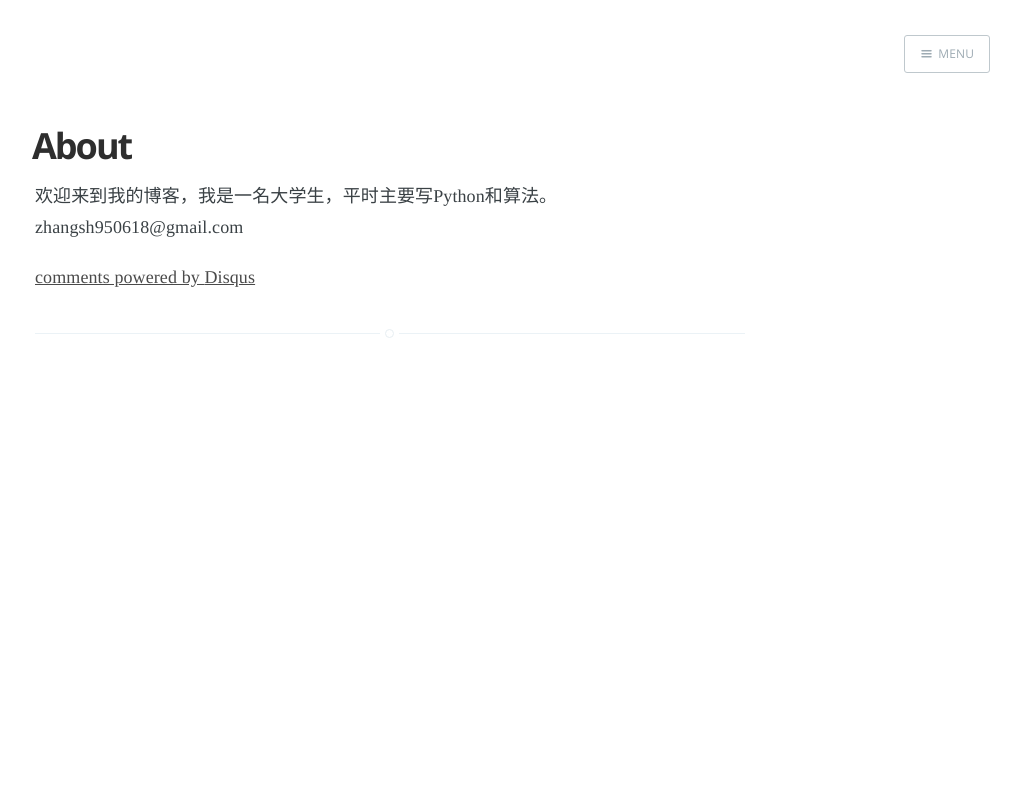
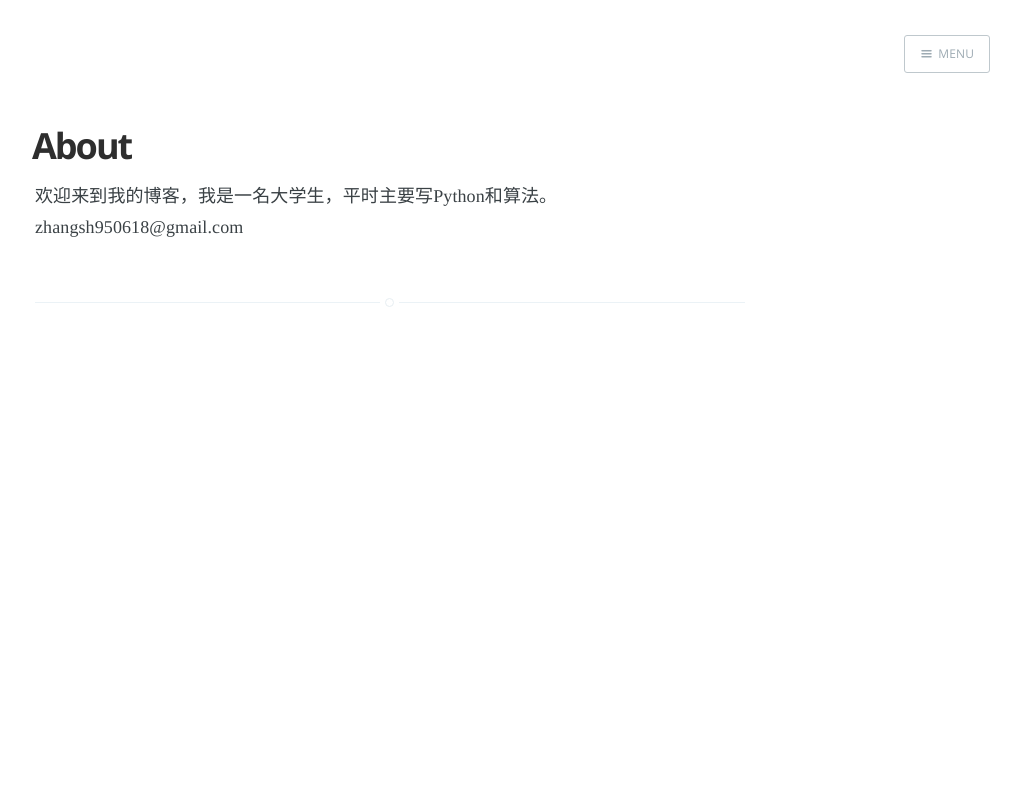
Before and after one commit to zhangsh950618/django_blog, a Django app: template apps/blog/templates/about.html in a window 1280 px wide. Shown: the whole page, without its empty margins (250-1271 px from the left). Run offline with Django 3.2, Linux system fonts and the light colour scheme; the template is opened without the code that fills it, so the values that code supplies are empty; some libraries are stand-ins or nearby versions; some web fonts are replaced.

Commit message:
comment the discus

```diff
--- a/apps/blog/templates/about.html
+++ b/apps/blog/templates/about.html
@@ -23,7 +23,7 @@
             <!--     <li>Gongshare: a resource collection site. <a href="http://fav.foofish.net">link</a></li> -->
             <!-- </ol> -->
         </section>
-        {% include "widget/disqus.html" %}
+        <!-- {% include "widget/disqus.html" %} -->
     </article>
 </main>
 {% endblock %}
--- a/apps/blog/templates/post_detail.html
+++ b/apps/blog/templates/post_detail.html
@@ -53,7 +53,7 @@
 
         </footer>
 
-        {% include "widget/disqus.html" %}
+        <!-- {% include "widget/disqus.html" %} -->
     </article>
 
 
```
Also changed, not shown: db.sqlite3.
